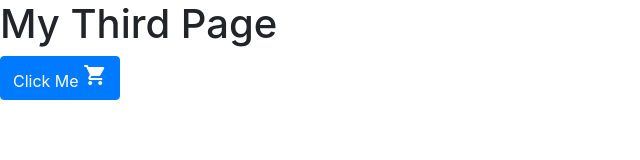
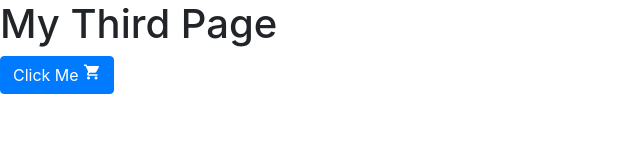
Before and after one commit to s2t2/website-interactivity-2020, a plain HTML site: page page3.html in a window 1280 px wide. Shown: the whole page, without its empty margins (0-640 px from the left). Drawn offline with nearby package versions, Linux system fonts and the light colour scheme.

Commit message:
This is how to change size

```diff
--- a/page3.html
+++ b/page3.html
@@ -10,6 +10,10 @@
     <!-- see: http://google.github.io/material-design-icons/#icon-font-for-the-web -->
     <link href="https://fonts.googleapis.com/icon?family=Material+Icons" rel="stylesheet">
 
+    <style>
+      .material-icons.md-18 { font-size: 18px; }
+    </style>
+
     <title>Page 3</title>
   </head>
   <body>
@@ -19,7 +23,7 @@
     <button id="my-awesome-btn" type="button" class="btn btn-primary">
       Click Me
       <!-- see: https://material.io/resources/icons/?icon=shopping_cart&style=outline -->
-      <i class="material-icons">shopping_cart</i>
+      <i class="material-icons md-18">shopping_cart</i>
     </button>
 
     <script>
```
